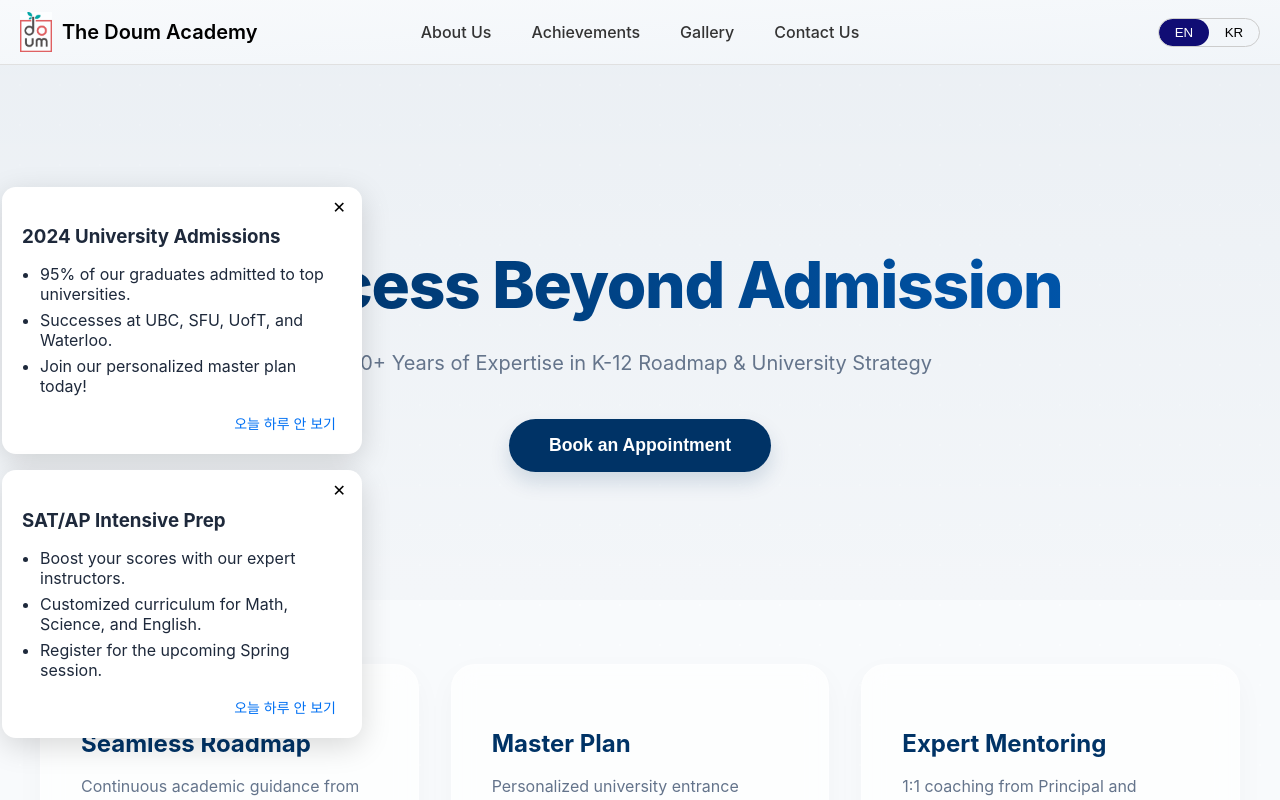
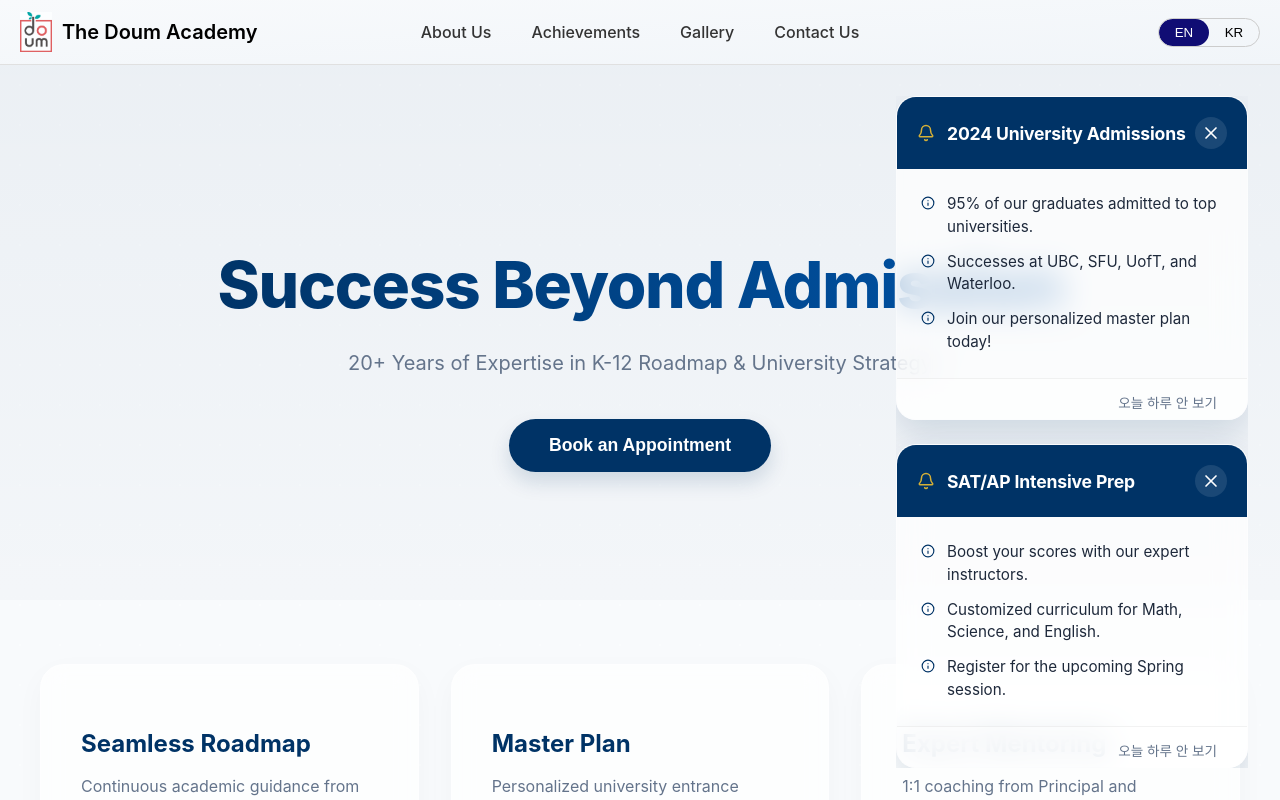
Before and after one commit to junuiui/the-doum-academy-website, a Next.js app in the folder frontend/: page / in a window 1280 px wide. Shown: the top 800 px of the page. Built offline with nearby package versions, Linux system fonts and the light colour scheme.

Commit message:
feat: Implement HomeContent component with hero, feature grid, testimonials, and a new interactive Popup UI.

```diff
--- a/frontend/src/components/features/HomeContent.module.css
+++ b/frontend/src/components/features/HomeContent.module.css
@@ -113,23 +113,19 @@
   line-height: 1.6;
 }
 
-/* Gallery Section */
-.galleryWrapper {
-  padding: 6rem 0;
-  background: radial-gradient(circle at center, rgba(0, 51, 102, 0.05) 0%, transparent 70%);
-  position: relative;
-}
-
 /* Popups */
 .popupContainer {
   position: fixed;
-  bottom: 2rem;
-  left: 2rem;
+  top: 6rem;
+  right: 2rem;
   display: flex;
   flex-direction: column;
-  gap: 1rem;
+  gap: 1.5rem;
   z-index: 1000;
   pointer-events: none;
+  max-height: calc(100vh - 8rem);
+  overflow-y: auto;
+  scrollbar-width: none;
 }
 
 .popupContainer>* {
--- a/frontend/src/components/features/HomeContent.tsx
+++ b/frontend/src/components/features/HomeContent.tsx
@@ -3,7 +3,6 @@
 import { useEffect, useRef, useState } from 'react';
 import styles from './HomeContent.module.css';
 import { Popup } from '../ui/Popup';
-import DomeGallery from '../features/DomeGallery';
 import { DUMMY_POPUP, reviews, heroContent, featureBanners } from '../../data/homeData';
 
 interface HomeContentProps {
@@ -96,10 +95,6 @@ export default function HomeContent({ lang }: HomeContentProps) {
         ))}
       </section>
 
-      {/* Gallery Section */}
-      <div className={styles.galleryWrapper}>
-        <DomeGallery />
-      </div>
 
       {/* Testimonials Section */}
       <section className={styles.testimonialSection}>
--- a/frontend/src/components/ui/Popup.module.css
+++ b/frontend/src/components/ui/Popup.module.css
@@ -1,54 +1,117 @@
-/* Popup box */
 .popup {
-    position: relative;
-    bottom: 30px;
-    right: 30px;
-
-    width: 320px;
-    padding: 20px;
-
-    background: white;
-    border-radius: 14px;
-    box-shadow: 0 8px 30px rgba(0, 0, 0, 0.15);
-
-    z-index: 1000;
+  position: relative;
+  width: 350px;
+  background: var(--glass-bg);
+  backdrop-filter: blur(16px);
+  -webkit-backdrop-filter: blur(16px);
+  border: 1px solid var(--glass-border);
+  border-radius: 20px;
+  box-shadow: 0 15px 35px rgba(0, 51, 102, 0.15);
+  overflow: hidden;
+  animation: slideIn 0.4s cubic-bezier(0.175, 0.885, 0.32, 1.275);
 }
 
-/* Close (X) */
-.closeBtn {
-    position: absolute;
-    top: 10px;
-    right: 10px;
+@keyframes slideIn {
+  from {
+    transform: translateX(50px);
+    opacity: 0;
+  }
 
-    border: none;
-    background: none;
-    font-size: 16px;
-    cursor: pointer;
+  to {
+    transform: translateX(0);
+    opacity: 1;
+  }
 }
 
-/* Content */
-.popup h3 {
-    margin-bottom: 12px;
+.header {
+  background: var(--primary-blue);
+  padding: 1.25rem;
+  display: flex;
+  justify-content: space-between;
+  align-items: center;
+  color: white;
 }
 
-.popup ul {
-    padding-left: 18px;
-    margin-bottom: 16px;
+.titleWrapper {
+  display: flex;
+  align-items: center;
+  gap: 0.75rem;
 }
 
-.popup li {
-    margin-bottom: 6px;
+.titleIcon {
+  color: var(--secondary-gold);
 }
 
-/* Actions */
-.actions {
-    text-align: right;
+.title {
+  margin: 0;
+  font-size: 1.1rem;
+  font-weight: 700;
+  letter-spacing: -0.01em;
 }
 
-.actions button {
-    border: none;
-    background: none;
-    color: #0070f3;
-    cursor: pointer;
-    font-size: 14px;
+.closeBtn {
+  border: none;
+  background: rgba(255, 255, 255, 0.1);
+  color: white;
+  cursor: pointer;
+  width: 32px;
+  height: 32px;
+  border-radius: 50%;
+  display: flex;
+  align-items: center;
+  justify-content: center;
+  transition: all 0.2s ease;
 }
+
+.closeBtn:hover {
+  background: rgba(255, 255, 255, 0.2);
+  transform: rotate(90deg);
+}
+
+.content {
+  padding: 1.5rem;
+}
+
+.list {
+  list-style: none;
+  padding: 0;
+  margin: 0;
+  display: flex;
+  flex-direction: column;
+  gap: 0.75rem;
+}
+
+.item {
+  display: flex;
+  gap: 0.75rem;
+  color: var(--text-dark);
+  font-size: 0.95rem;
+  line-height: 1.5;
+}
+
+.itemIcon {
+  color: var(--primary-blue);
+  margin-top: 3px;
+  flex-shrink: 0;
+}
+
+.footer {
+  padding: 0.75rem 1.5rem;
+  border-top: 1px solid rgba(0, 0, 0, 0.05);
+  text-align: right;
+  background: rgba(255, 255, 255, 0.5);
+}
+
+.hideTodayBtn {
+  border: none;
+  background: none;
+  color: var(--text-light);
+  cursor: pointer;
+  font-size: 0.85rem;
+  font-weight: 500;
+  transition: color 0.2s ease;
+}
+
+.hideTodayBtn:hover {
+  color: var(--primary-blue);
+}
--- a/frontend/src/components/ui/Popup.tsx
+++ b/frontend/src/components/ui/Popup.tsx
@@ -1,3 +1,4 @@
+import { X, Bell, Info } from 'lucide-react';
 import styles from './Popup.module.css';
 
 type PopupProps = {
@@ -15,25 +16,36 @@ export function Popup({
 }: PopupProps) {
   return (
     <div className={styles.popup}>
+      <div className={styles.header}>
+        <div className={styles.titleWrapper}>
+          <Bell size={18} className={styles.titleIcon} />
+          <h3 className={styles.title}>{title}</h3>
+        </div>
         <button
           type="button"
           className={styles.closeBtn}
           onClick={onClose}
+          aria-label="Close"
         >
-                ✕
+          <X size={20} />
         </button>
+      </div>
 
-            <h3>{title}</h3>
-
-            <ul>
+      <div className={styles.content}>
+        <ul className={styles.list}>
           {bodies && bodies.map((body, idx) => (
-                    <li key={idx}>{body}</li>
+            <li key={idx} className={styles.item}>
+              <Info size={14} className={styles.itemIcon} />
+              <span>{body}</span>
+            </li>
           ))}
         </ul>
+      </div>
 
-            <div className={styles.actions}>
+      <div className={styles.footer}>
         <button
           type="button"
+          className={styles.hideTodayBtn}
           onClick={onHideToday}
         >
           오늘 하루 안 보기
```
Lines whose indentation alone changed are shown as unchanged.
